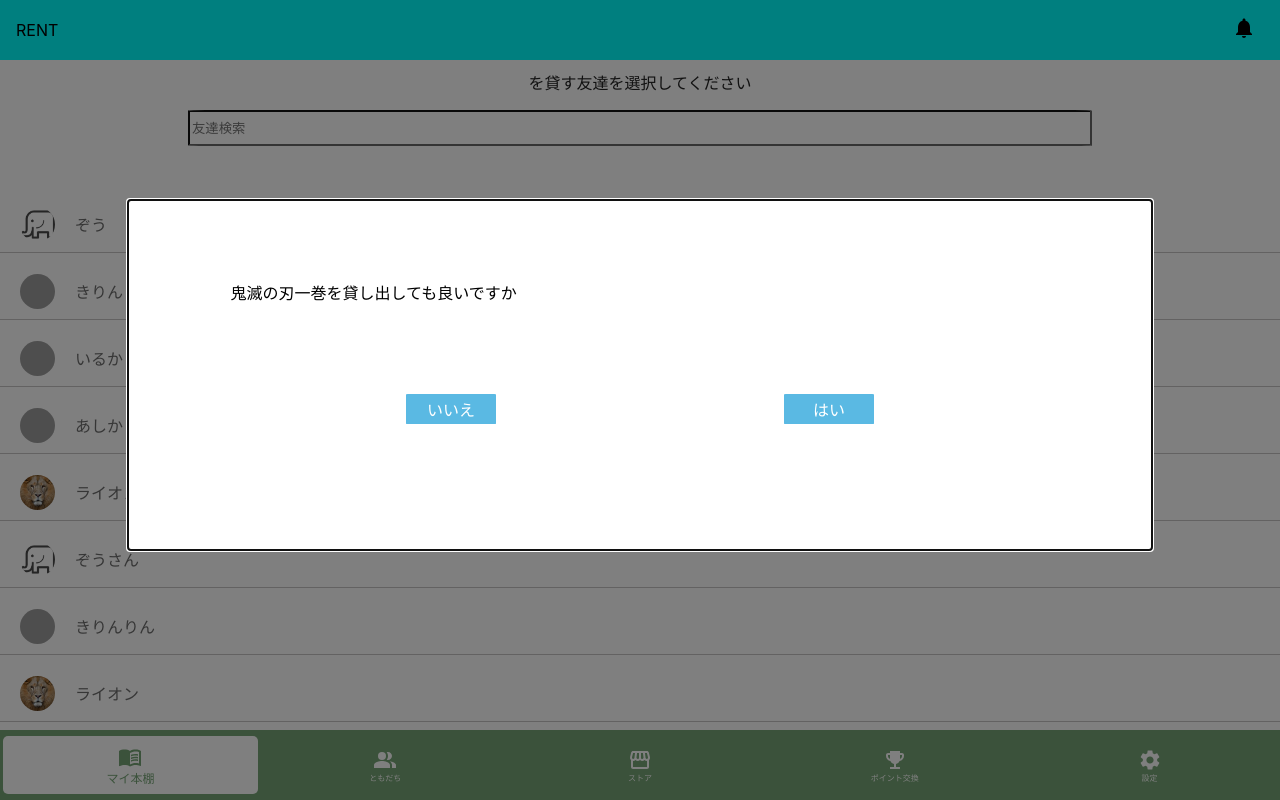
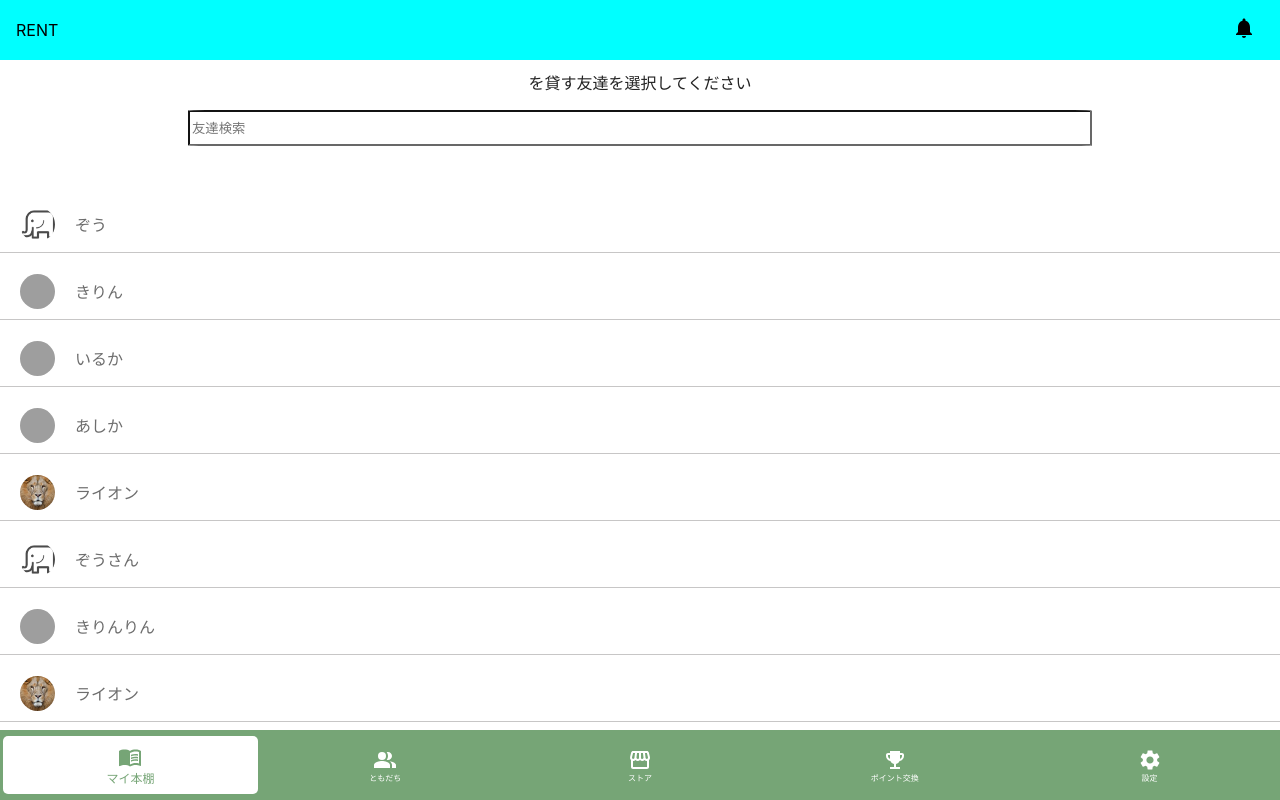
Before and after one commit to Hobiron03/lend, a React (Create React App) app in the folder lend_frontend/: page /mybook/1/lend in a window 1280 px wide. Shown: the top 800 px of the page. Built offline with nearby package versions, Linux system fonts and the light colour scheme; grey boxes are pictures that could not be loaded.

Commit message:
#7 create lend logic in select friend

```diff
--- a/lend_frontend/src/components/SelectFriendScreen/SelectFriendScreen.tsx
+++ b/lend_frontend/src/components/SelectFriendScreen/SelectFriendScreen.tsx
@@ -1,4 +1,4 @@
-import React, { useCallback, useState } from "react";
+import React, { useCallback, useState, useRef, useEffect } from "react";
 import { RouteComponentProps } from "react-router-dom";
 import FriendColumn from "./FriendColumn/FriendColumn";
 import BaseModal from "@material-ui/core/Modal";
@@ -6,42 +6,67 @@
 import friends from "./Friends.json";
 import Screen from "../Screen/Screen";
 import "./_SelectFriendScreen.scss";
+import axios from "axios";
 interface SelectFriendScreenProps extends RouteComponentProps<{ id: string }> {
   lendBookName: string;
-  //貸し出す本の情報が欲しい？
 }
+
+const ENTRY_POINT = process.env.REACT_APP_API_ENTRYPOINT;
 
 const SelectFriendScreen = (props: SelectFriendScreenProps) => {
   const [searchText, setSearchText] = useState<string>("");
   const [isSearch, setIsSearch] = useState<boolean>(false);
-  const [isModalOpen, setModalOpen] = useState<boolean>(true);
+  const [isModalOpen, setModalOpen] = useState<boolean>(false);
+
+  const [lendUsername, setLendUsername] = useState<string>("");
+
+  const messagesDomRef = useRef<HTMLDivElement>(null);
+  useEffect(() => {
+    const y =
+      messagesDomRef.current!.scrollHeight -
+      messagesDomRef.current!.clientHeight;
+    messagesDomRef.current!.scrollTo(0, y);
+  });
 
   const handleSearch = useCallback((e: React.ChangeEvent<HTMLInputElement>) => {
     setSearchText(e.target.value);
     e.target.value === "" ? setIsSearch(false) : setIsSearch(true);
   }, []);
 
-  const handleModalOpen = () => {
+  const handleModalOpen = (friendName: string) => {
+    setLendUsername(friendName);
     setModalOpen(true);
   };
 
-  const handleClose = () => {
+  const handleModalClose = () => {
     setModalOpen(false);
   };
 
-  const onConfirm = () => {
+  const onConfirm = async () => {
     //貸し出しのAPIを叩く
-    console.log("貸し出しのAPIを叩く");
+    await axios
+      .post(ENTRY_POINT + "/lend", {
+        //自分のユーザーIDを
+        id: 1,
+        borrower_id: 1,
+        book_id: props.match.params.id,
+        deadline: "2020/09/22 12:26:48.084076",
+      })
+      .then((res) => {
+        console.log(res);
+      });
+    console.log("貸し出しのAPIを叩くいてモーダルを閉じる");
   };
 
   const onDeny = () => {
     //貸し出しを中止してモーダルを閉じる
     console.log("貸し出しを中止してモーダルを閉じる");
+    handleModalClose();
   };
 
   return (
     <Screen>
-      <div className="select_friend_screen">
+      <div className="select_friend_screen" ref={messagesDomRef}>
         <div className="select_friend_screen__top">
           <p className="select_friend_screen__top__title">
             {props.lendBookName}
@@ -61,7 +86,7 @@
           {friends.friends.map((friend) => {
             if (isSearch) {
               return searchText === friend.name ? (
-                <span onClick={handleModalOpen}>
+                <span onClick={() => handleModalOpen(friend.name)}>
                   <FriendColumn
                     key={friend.id}
                     name={friend.name}
@@ -73,24 +98,28 @@
               );
             } else {
               return (
-                <FriendColumn
-                  key={friend.id}
-                  name={friend.name}
-                  iconImageURL={friend.iconImageURL}
-                />
+                <span onClick={() => handleModalOpen(friend.name)}>
+                  <FriendColumn
+                    key={friend.id}
+                    name={friend.name}
+                    iconImageURL={friend.iconImageURL}
+                  />
+                </span>
               );
             }
           })}
         </div>
       </div>
+
       <BaseModal
         open={isModalOpen}
+        onClose={handleModalClose}
         aria-labelledby="simple-modal-title"
         aria-describedby="simple-modal-description"
       >
         <div className="modal_background">
           <ModalContentConfirm
-            description="鬼滅の刃一巻を貸し出しても良いですか"
+            description={`${props.lendBookName} を ${lendUsername} さんに貸し出しても良いですか?`}
             onConfirm={onConfirm}
             onDeny={onDeny}
           />
```
